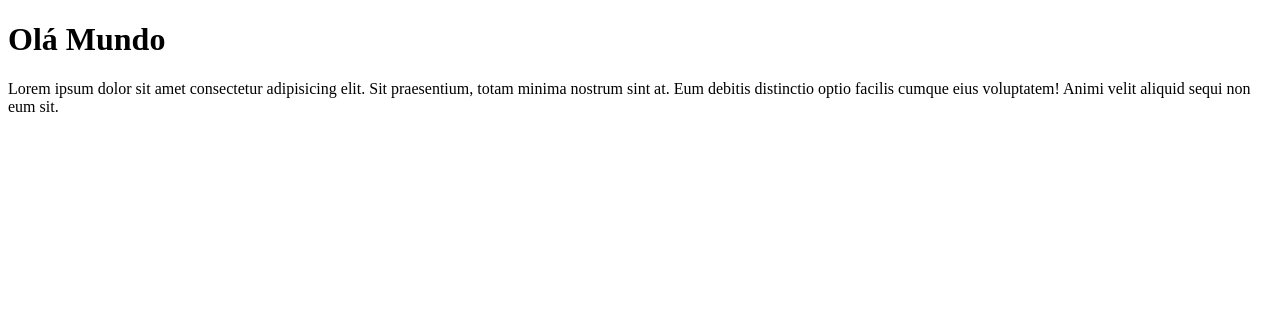
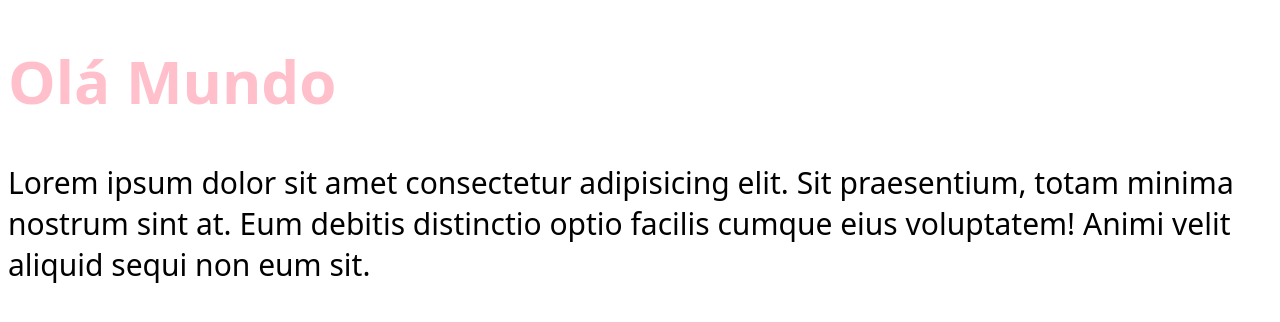
Before and after one commit to RicardoFrancoDelgado/chronos-app, a React (Vite) app: page / in a window 1280 px wide. Shown: the top 322 px of the page. Built offline with nearby package versions, Linux system fonts and the light colour scheme.

Commit message:
feat: criando e importando css global

```diff
--- a/src/App.tsx
+++ b/src/App.tsx
@@ -1,3 +1,7 @@
+import "./styles/global.css";
+import "./styles/theme.css";
+
+
 export function App() {
   console.log("Oi");
 
--- /dev/null
+++ b/src/styles/global.css
@@ -0,0 +1,19 @@
+body {
+  font-family:
+    system-ui,
+    -apple-system,
+    BlinkMacSystemFont,
+    "Segoe UI",
+    Roboto,
+    Oxygen,
+    Ubuntu,
+    Cantarell,
+    "Open Sans",
+    "Helvetica Neue",
+    sans-serif;
+  font-size: 30px;
+}
+
+h1 {
+  color: var(--primary);
+}
--- /dev/null
+++ b/src/styles/theme.css
@@ -0,0 +1,3 @@
+:root {
+  --primary: pink;
+}
```
